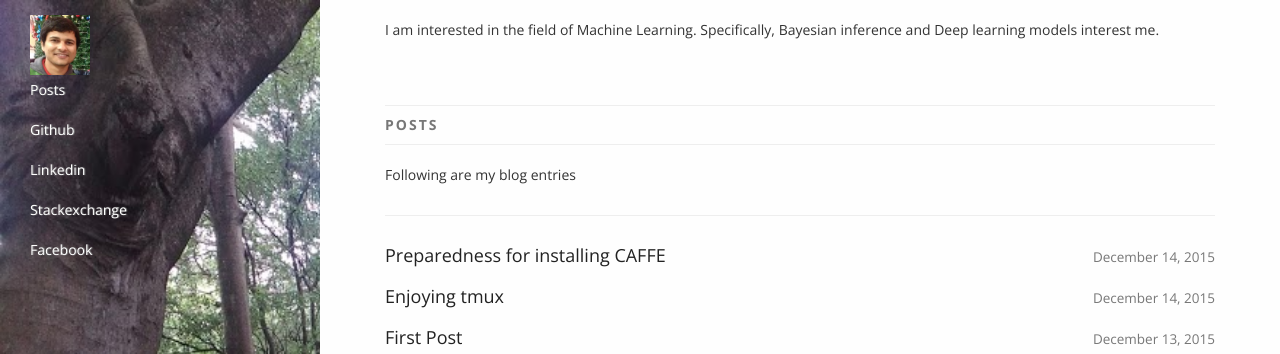
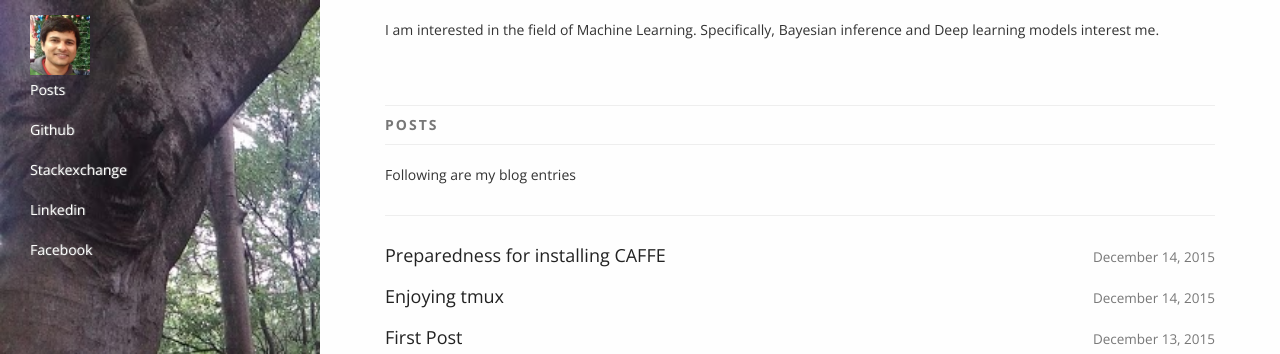
Before and after one commit to vivkul/vivkul.github.io, a Jekyll site: the page built from index.md, in a window 1280 px wide. Shown: the top 354 px of the page. Built offline with Jekyll 4.4.1, drawn with Linux system fonts in a browser that asks for light colours; nearby versions of some CDN libraries.

Commit message:
linkdin shifted down

```diff
--- a/_includes/navbar.html
+++ b/_includes/navbar.html
@@ -8,13 +8,13 @@
         {% if site.author.github %}
           <li> <a href="https://github.com/{{ site.author.github }}">Github</a></li>
         {% endif %}
-        {% if site.author.linkedin %}
-          <li> <a href="http://linkedin.com/in/{{ site.author.linkedin }}">Linkedin</a></li>
-        {% endif %}
         {% if site.author.se %}
           {% if site.author.se.overall %}
             <li><a href="https://stackexchange.com/users/{{ site.author.se.overall }}?tab=accounts"> Stackexchange</a></li>
           {% endif %}
+        {% endif %}
+        {% if site.author.linkedin %}
+          <li> <a href="http://linkedin.com/in/{{ site.author.linkedin }}">Linkedin</a></li>
         {% endif %}
         {% if site.author.facebook %}
           <li><a href="http://facebook.com/{{ site.author.facebook }}">Facebook</a></li>
```
